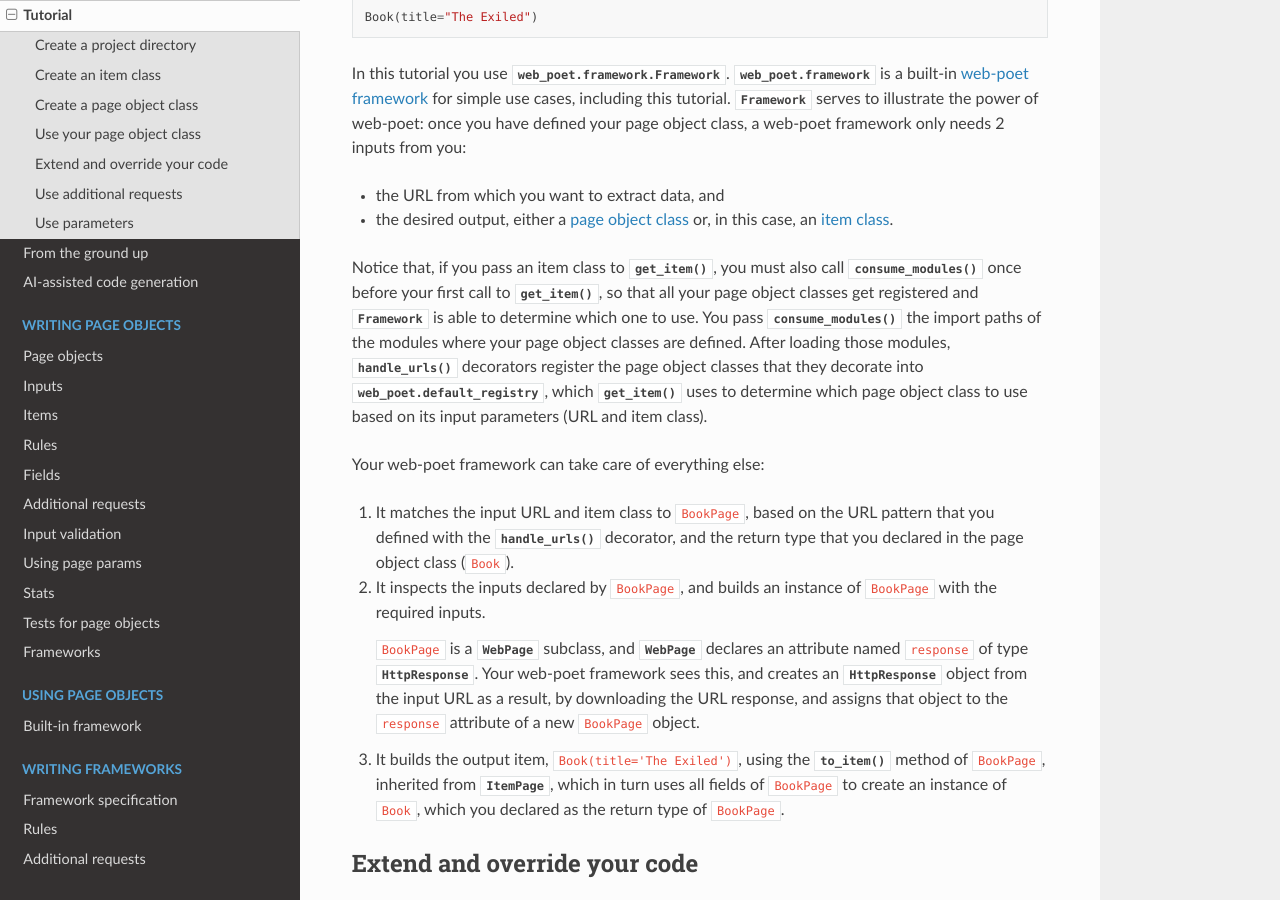
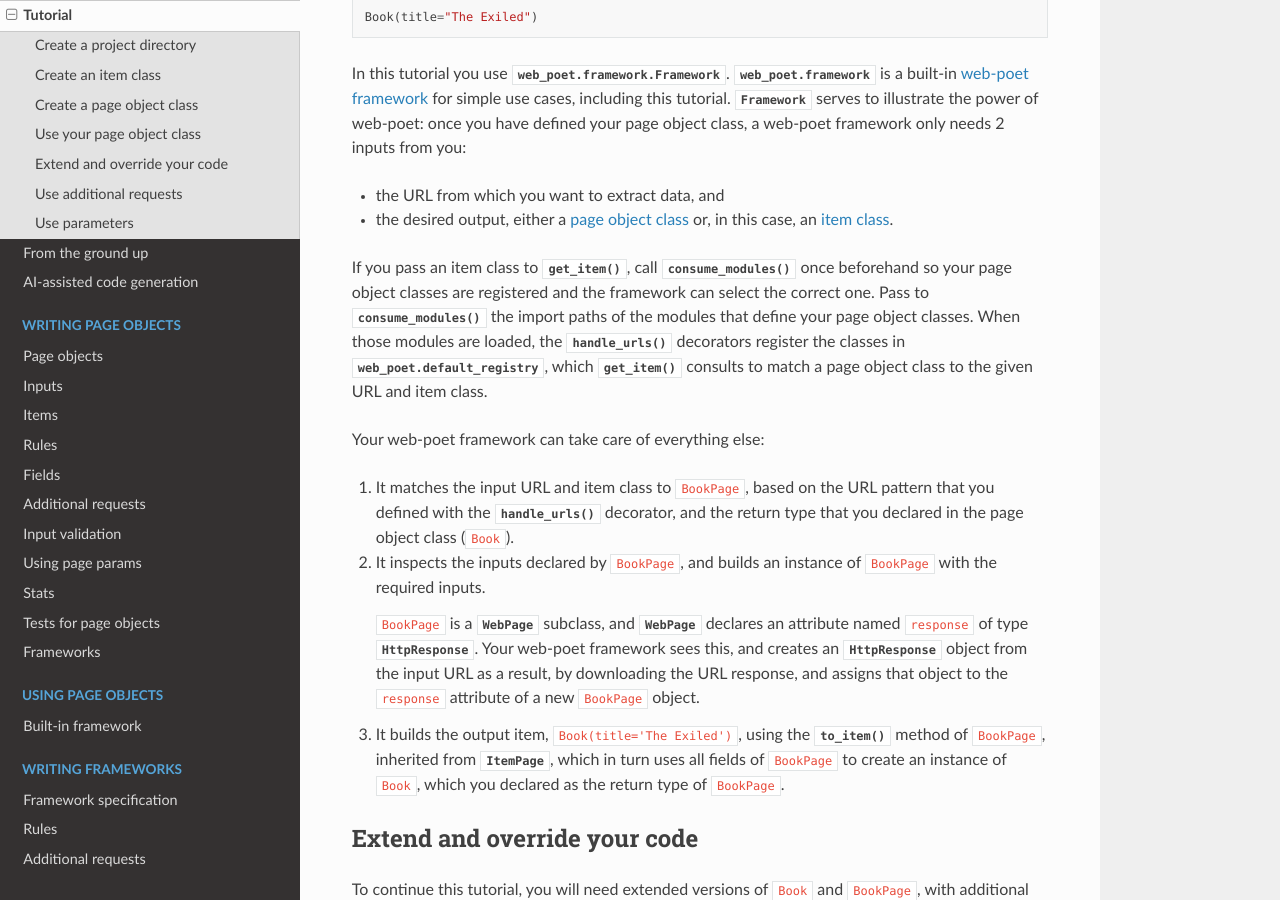
Before and after one commit to scrapinghub/web-poet, a Sphinx documentation site: the page built from docs/intro/tutorial.rst, in a window 1280 px wide and 900 px high, scrolled down 4128 px. Built offline with Sphinx 7.4.7 and the Read the Docs theme 3.1.0, drawn with Linux system fonts in a browser that asks for light colours.

Commit message:
Keep it concise

```diff
--- a/docs/intro/tutorial.rst
+++ b/docs/intro/tutorial.rst
@@ -221,18 +221,15 @@ only needs 2 inputs from you:
 -   the desired output, either a :ref:`page object class <page-object-classes>`
     or, in this case, an :ref:`item class <items>`.
 
-Notice that, if you pass an item class to
-:meth:`~web_poet.framework.Framework.get_item`, you must also call
-:func:`~web_poet.rules.consume_modules` once before your first call to
-:meth:`~web_poet.framework.Framework.get_item`, so that all your page object
-classes get registered and :class:`~web_poet.framework.Framework` is able to
-determine which one to use. You pass :func:`~web_poet.rules.consume_modules`
-the import paths of the modules where your page object classes are defined.
-After loading those modules, :meth:`~web_poet.handle_urls` decorators register
-the page object classes that they decorate into
+If you pass an item class to :meth:`~web_poet.framework.Framework.get_item`,
+call :func:`~web_poet.rules.consume_modules` once beforehand so your page
+object classes are registered and the framework can select the correct one.
+Pass to :func:`~web_poet.rules.consume_modules` the import paths of the modules
+that define your page object classes. When those modules are loaded, the
+:meth:`~web_poet.handle_urls` decorators register the classes in
 :data:`web_poet.default_registry`, which
-:meth:`~web_poet.framework.Framework.get_item` uses to determine which page
-object class to use based on its input parameters (URL and item class).
+:meth:`~web_poet.framework.Framework.get_item` consults to match a page object
+class to the given URL and item class.
 
 Your web-poet framework can take care of everything else:
 
```
